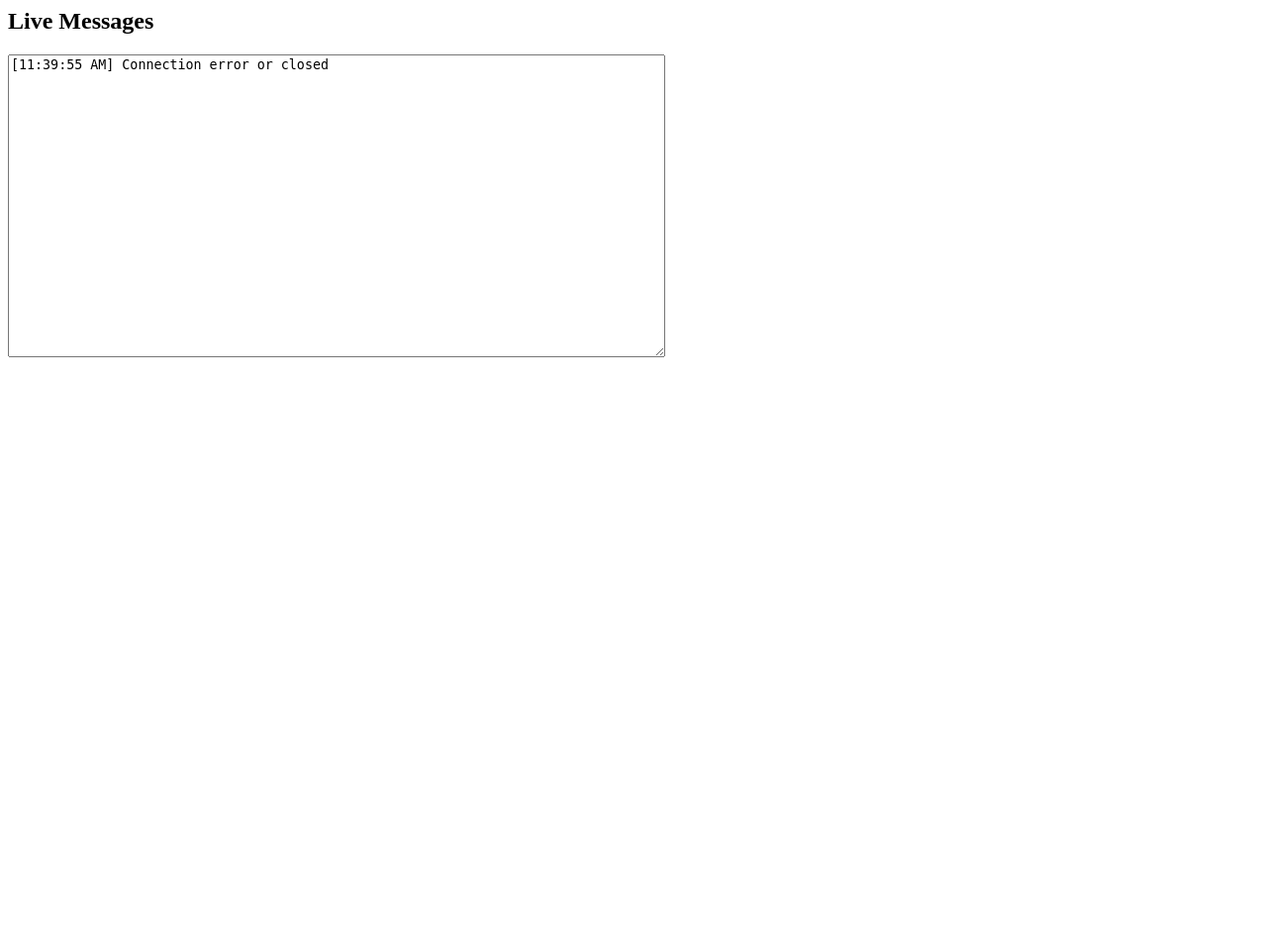
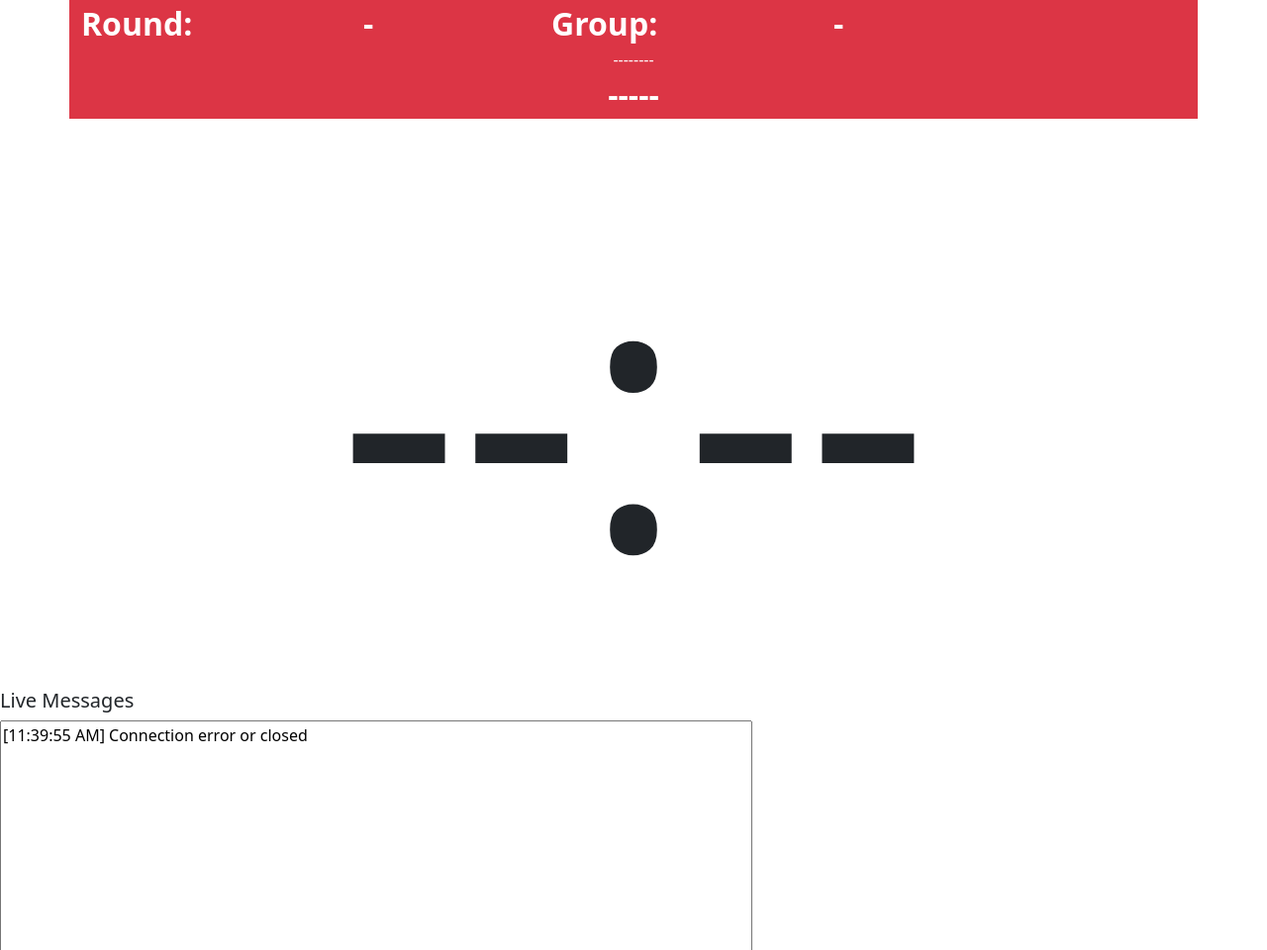
Before and after one commit to paul4477/f3k-cloud-run, a Flask app: page / in a window 1280 px wide. Shown: the top 960 px of the page at 99% size. Before the commit the page ends 361 px from the top, so only its background shows below. Run offline with Flask 3, Linux system fonts and the light colour scheme.

Commit message:
nicer view

```diff
--- a/main.py
+++ b/main.py
@@ -40,7 +40,8 @@ from flask_sse import sse
 app = flask.Flask(__name__)
 app.config["REDIS_URL"] = "redis://127.0.0.1"
 
-app.register_blueprint(sse, url_prefix='/listen')
+try: app.register_blueprint(sse, url_prefix='/listen')
+except: pass
 
 
 from f3k_cl_competition import Round, Group, make_rounds
--- a/templates/test.html
+++ b/templates/test.html
@@ -1,16 +1,54 @@
 <html>
  <head>
-   <title>Flask Static Demo</title>
+   <title>Demo</title>
+     <meta charset="utf-8">
+  <meta name="viewport" content="width=device-width, initial-scale=1">
+  <link href="https://cdn.jsdelivr.net/npm/bootstrap@5.3.8/dist/css/bootstrap.min.css" rel="stylesheet"
+    integrity="sha384-sRIl4kxILFvY47J16cr9ZwB07vP4J8+LH7qKQnuqkuIAvNWLzeN8tE5YBujZqJLB" crossorigin="anonymous">
+  <script src="https://cdn.jsdelivr.net/npm/bootstrap@5.3.8/dist/js/bootstrap.bundle.min.js"
+    integrity="sha384-FKyoEForCGlyvwx9Hj09JcYn3nv7wiPVlz7YYwJrWVcXK/BmnVDxM+D2scQbITxI"
+    crossorigin="anonymous"></script>
  </head>
  <body>
+  <div class="container">
+    <div id="roundNumRow" class="row bg-danger text-white fw-bold fs-2">
+      <div class="col-3">
+        Round:
+      </div>
+      <div id="roundNum" class="col-2">
+        -
+      </div>
+      <div class="col-3">
+        Group:
+      </div>
+      <div id="groupLetter" class="col-4">
+        -
+      </div>
+    </div>
+    <div id="roundNameRow" class="row bg-danger text-white fs-6 text-center">
+      <div id="roundDescription" class="col">
+        --------
+      </div>
+    </div>
+    <div id="sectionRow" class="row bg-danger text-white fw-bold fs-2 text-center">
+      <div id="sectionDescription" class="col">
+        -----
+      </div>
+    </div>
+    <div class="row">
+      <div id="bigTime" class="col text-center fst-normal" style="font-size: 30vw">--:--</div>
+    </div>
+    </div>
 
-   <h2>Live Messages</h2>
+
+  <h5>Live Messages</h5>
    <textarea id="messageLog" rows="20" cols="80" readonly placeholder="Waiting for messages..."></textarea>
 
    <script>
      // Create EventSource connection to /listen endpoint
      const eventSource = new EventSource('/listen');
      const messageLog = document.getElementById('messageLog');
+     const bigTime = document.getElementById('bigTime');
 
      // Handle incoming messages
      eventSource.onmessage = function(event) {
@@ -23,7 +61,7 @@
        messageLog.scrollTop = messageLog.scrollHeight;
      };
     eventSource.addEventListener("pong", (event) => {
-console.log(event);
+      console.log(event);
       //const time = JSON.parse(event.data).time;
       const timestamp = new Date().toLocaleTimeString();
       const message = `[${timestamp}] ${event.data}\n`;
@@ -32,10 +70,11 @@ console.log(event);
       //eventList.appendChild(newElement);
     });
     eventSource.addEventListener("state", (event) => {
-console.log(event);
+      console.log(event);
 
       const timestamp = new Date().toLocaleTimeString();
       const message = `[${timestamp}] ${event.data}\n`;
+      bigTime.textContent = event.data.time_str;
 
       messageLog.value += message;
 
```
